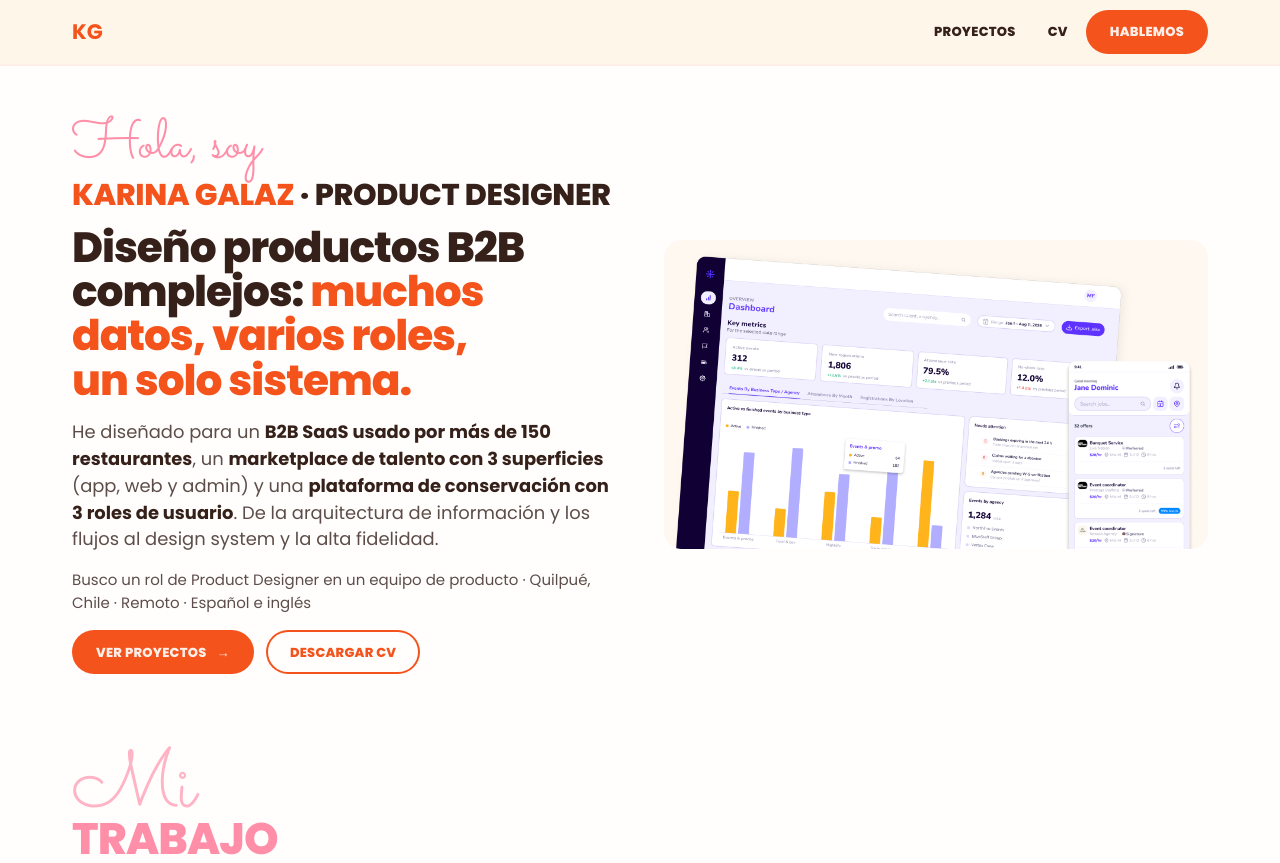
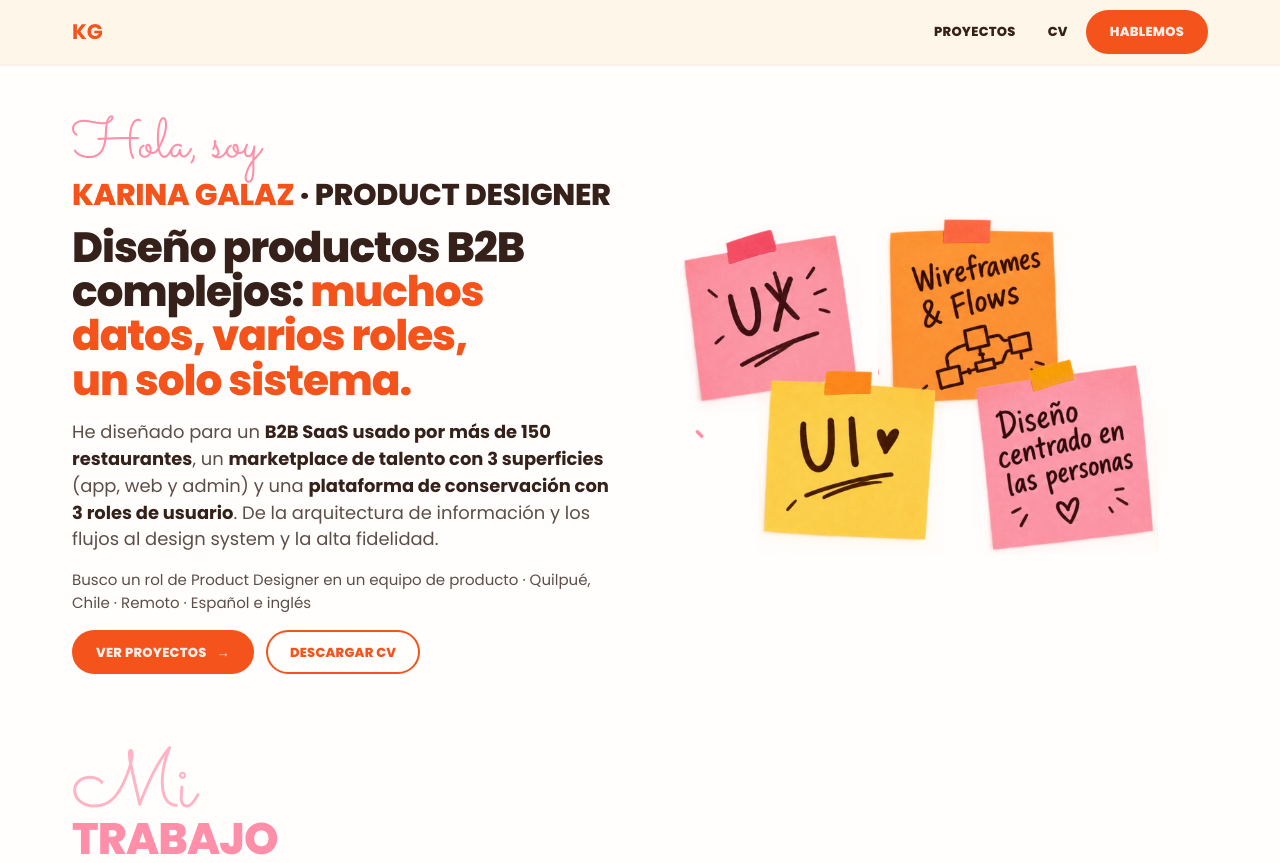
Before and after one commit to karinagalazh/karinagalazh.github.io, a plain HTML site: page index.html in a window 1280 px wide. Shown: the top 863 px of the page. Drawn offline with Linux system fonts and the light colour scheme.

Commit message:
Update index.html

```diff
--- a/index.html
+++ b/index.html
@@ -217,7 +217,7 @@ dialog.visor .cerrar-visor{width:44px;height:44px;border-radius:50%;border:0;bac
           <a class="btn btn-secundario" href="CV-Karina-Galaz-Product-Designer.pdf" download>Descargar CV</a>
         </div>
       </div>
-      <img class="hero-visual" src="img/talux-portada.png" width="1836" height="1044" alt="Dashboard del panel de administración y app móvil de talento de Talux, diseñados por Karina" fetchpriority="high">
+            <img class="hero-visual" src="img/postits.png" width="1570" height="1020" alt="Post-its: UX, Wireframes y flujos, UI, Diseño centrado en las personas" fetchpriority="high">
     </div>
   </section>
 
```
